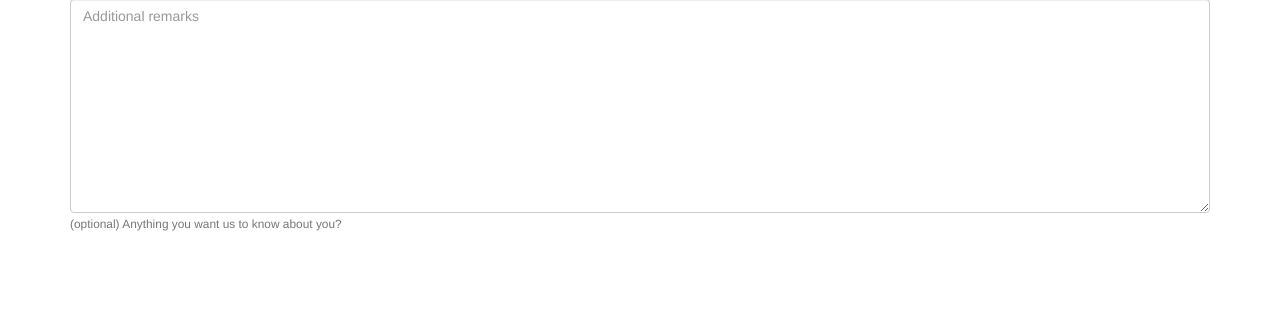
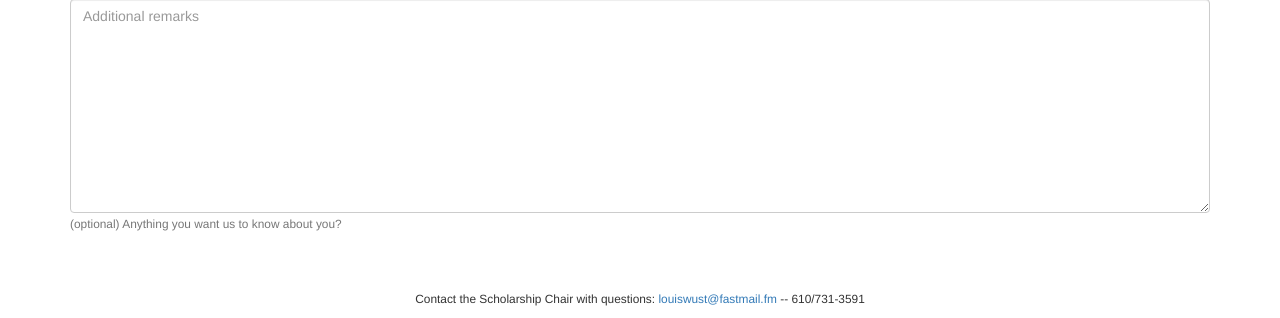
Before and after one commit to liverwust/freemoney, a Django app: template freemoney/templates/basicinfo.html in a window 1280 px wide. Shown: the part 1489-1807 px from the top of the page. Before the commit the page ends 1720 px from the top, so only its background shows below. Run offline with Django 3.2, Linux system fonts and the light colour scheme; the template is opened without the code that fills it: values that come from a table or form of the project are taken from there, others are empty; parts of the project's set-up code (start-up, migrations or seed data) failed here and were passed over; some libraries are stand-ins or nearby versions.

Commit message:
Added my contact info at the bottom

```diff
--- a/freemoney/templates/application.html
+++ b/freemoney/templates/application.html
@@ -91,6 +91,8 @@
           </div>
         </div>
       </form>
+      <div class="row">&nbsp;</div>
+      <p style="text-align: center"><small>Contact the Scholarship Chair with questions: <a href="mailto:louiswust@fastmail.fm">louiswust@fastmail.fm</a> -- 610/731-3591</small></p>
     </div>
   </body>
 </html>
```
